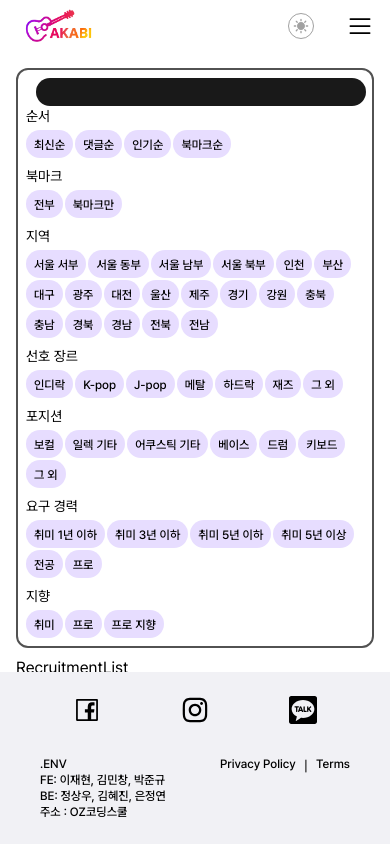
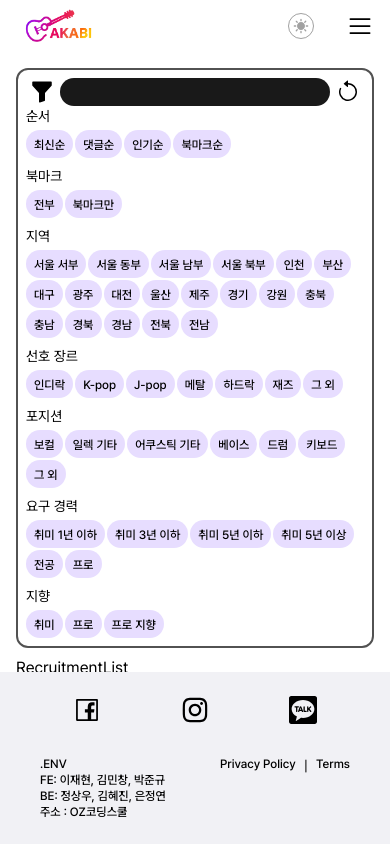
Before and after one commit to env-project/frontend, a React (Vite) app: page /recruitment-post in a window 390 px wide. Built offline with nearby package versions, Linux system fonts and the light colour scheme.

Commit message:
#96 feat: 인풋과 아이콘에 반응형

```diff
--- a/src/components/Filter.tsx
+++ b/src/components/Filter.tsx
@@ -107,14 +107,14 @@ export default function Filter({ filterType }: FilterProps) {
   return (
     <div className="flex flex-col border-2 border-neutral-600 rounded-xl max-w-sm p-2">
       <div className="flex items-center justify-between space-x-1.5 px-1">
-        <BsFillFunnelFill size={24} />
+        <BsFillFunnelFill size={24} className="cursor-pointer sm:cursor-default flex-shrink-0" />
         <input
           onChange={handleInputChange}
-          className="rounded-full bg-bg-on-dark text-text-on-dark px-3 py-0.5 focus:outline-none flex-1"
+          className="rounded-full bg-bg-on-dark text-text-on-dark px-3 py-0.5 focus:outline-none flex-1 min-w-0"
         />
         <BsArrowCounterclockwise
           size={24}
-          className="cursor-pointer"
+          className="cursor-pointer flex-shrink-0"
           onClick={handleInitializeClick}
         />
       </div>
```
